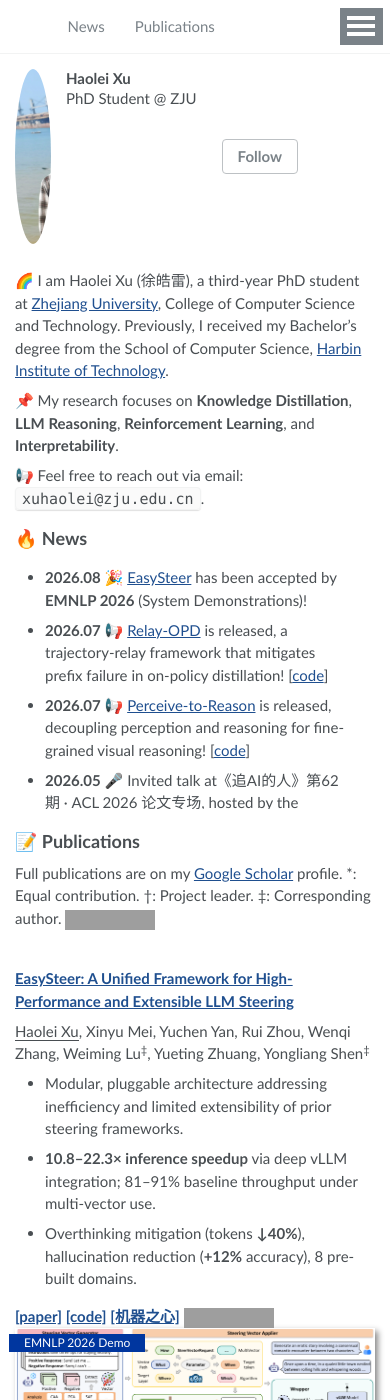
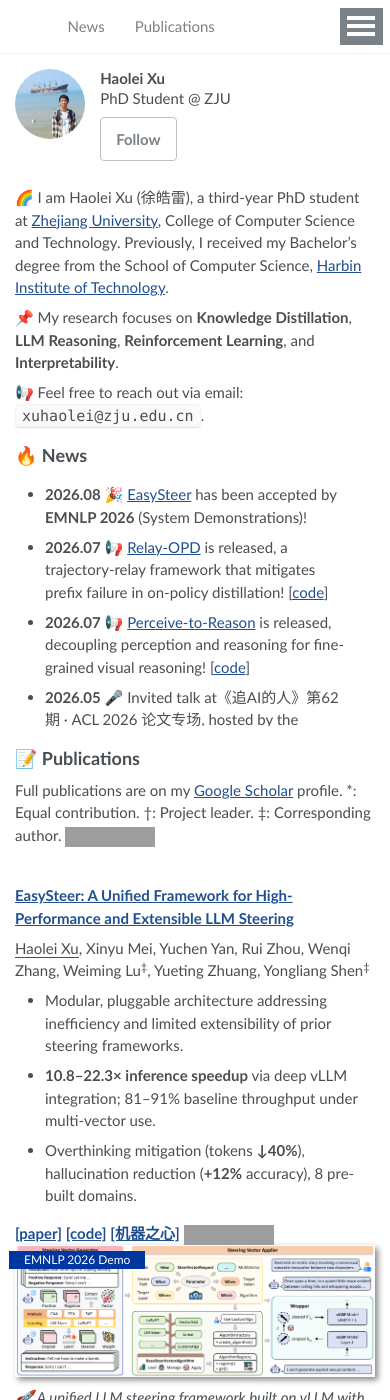
Before and after one commit to xuhaolei/xuhaolei.github.io, a Jekyll site: the page built from _pages/about.md, in a window 390 px wide and 1400 px high. Built offline with Jekyll 4.4.1, drawn with Linux system fonts in a browser that asks for light colours; grey boxes are pictures that could not be loaded.

Commit message:
Fix responsive author profile and synchronize sidebar breakpoint

```diff
--- a/_includes/author-profile.html
+++ b/_includes/author-profile.html
@@ -4,13 +4,13 @@
   {% assign author = site.data.authors[page.author] %}{% else %}{% assign author = site.author %}
 {% endif %}
 
-<div itemscope itemtype="http://schema.org/Person">
+<div class="author__profile" itemscope itemtype="http://schema.org/Person">
 
   <div class="author__avatar">
     {% if author.avatar contains "://" %}
-    	<img src="{{ author.avatar }}" alt="{{ author.name }}">
+      <img src="{{ author.avatar }}" alt="{{ author.name }}">
     {% else %}
-    	<img src="{{ author.avatar | prepend: "/images/" | prepend: base_path }}" class="author__avatar" alt="{{ author.name }}">
+      <img src="{{ author.avatar | prepend: "/images/" | prepend: base_path }}" alt="{{ author.name }}">
     {% endif %}
   </div>
 
--- a/_sass/_sidebar.scss
+++ b/_sass/_sidebar.scss
@@ -13,7 +13,7 @@
   @include clearfix();
   margin-bottom: 1em;
 
-  @media screen and (min-width: $sidebar-min-width) {
+  @include breakpoint($large) {
     height: 100vh;
     overflow-y: auto;               // Add scrollbar if the sidebar is too long
     position: fixed;
@@ -76,6 +76,55 @@
    Author profile and links
    ========================================================================== */
 
+// Keep the mobile profile compact without letting table layout squeeze the photo.
+@media not all and (min-width: $large) {
+  .author__profile {
+    --avatar-size: clamp(3.5rem, 18vw, 5rem);
+    display: grid;
+    grid-template-columns: var(--avatar-size) minmax(0, 1fr);
+    column-gap: 1rem;
+    row-gap: 0.5rem;
+    align-items: start;
+  }
+
+  .author__profile .author__avatar {
+    display: block;
+    grid-row: 1 / span 2;
+    width: var(--avatar-size);
+    height: var(--avatar-size);
+
+    img {
+      display: block;
+      width: var(--avatar-size);
+      height: var(--avatar-size);
+      max-width: none;
+    }
+  }
+
+  .author__profile .author__content {
+    display: block;
+    min-width: 0;
+    padding: 0;
+    line-height: 1.4;
+  }
+
+  .author__profile .author__urls-wrapper {
+    display: block;
+    grid-column: 2;
+    justify-self: start;
+
+    button {
+      min-height: 44px;
+    }
+  }
+
+  .author__profile .author__urls {
+    left: 0;
+    right: auto;
+    z-index: 1;
+  }
+}
+
 .author__avatar {
   display: table-cell;
   vertical-align: top;
@@ -132,7 +181,7 @@
 
 .sidebar .author__desktop {
   display: none;
-  @media screen and (min-width: 1024px) {
+  @include breakpoint($large) {
     display: block;
   }
 }
--- a/_sass/_variables.scss
+++ b/_sass/_variables.scss
@@ -46,7 +46,6 @@ $type-size-8                : 0.625em;  // ~10px
 $masthead-height            : 50px;
 
 /* Sidebar properties */
-$sidebar-min-width          : 1024px;
 $sidebar-link-max-width     : 250px;
 
 
```
